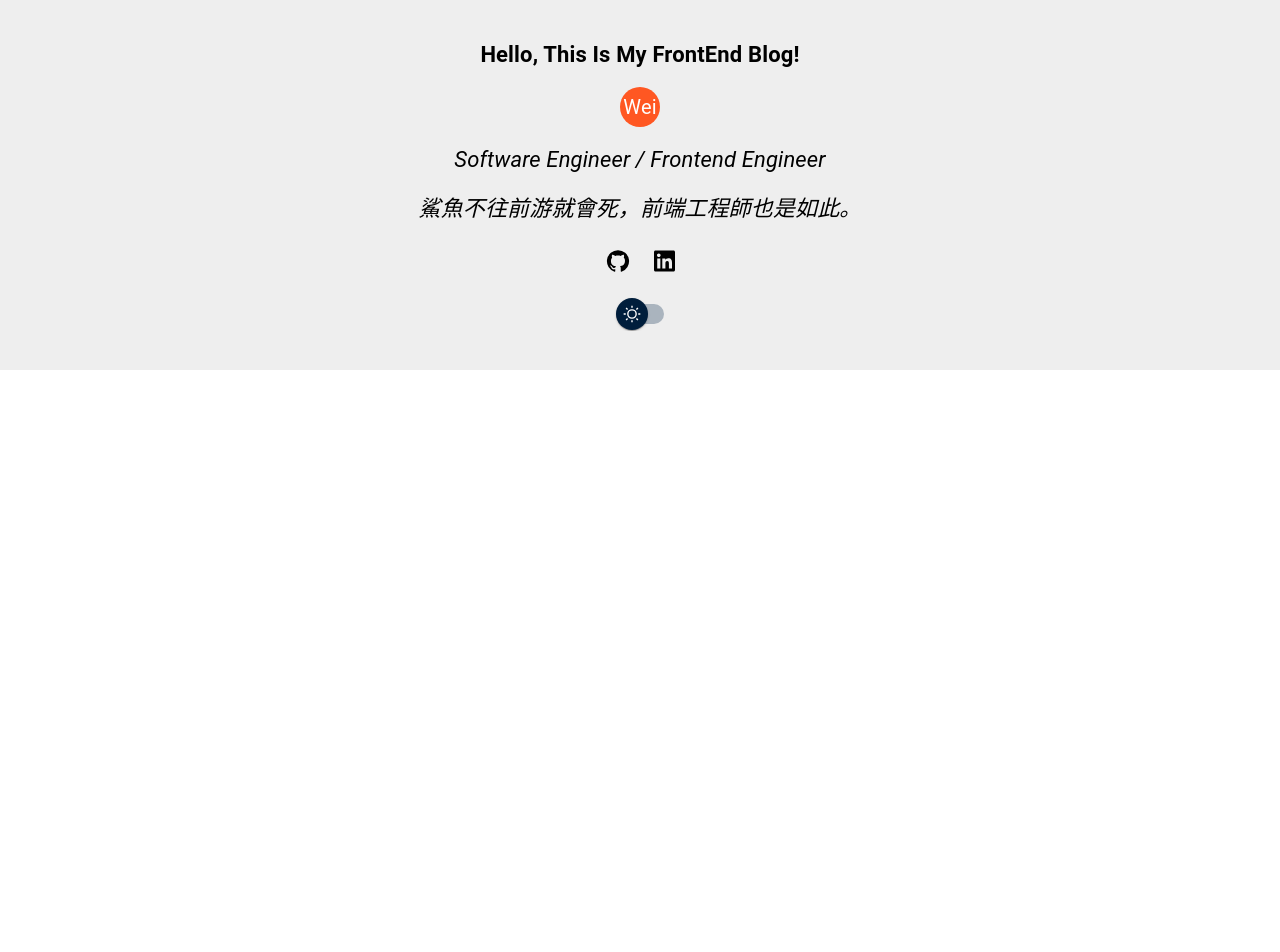
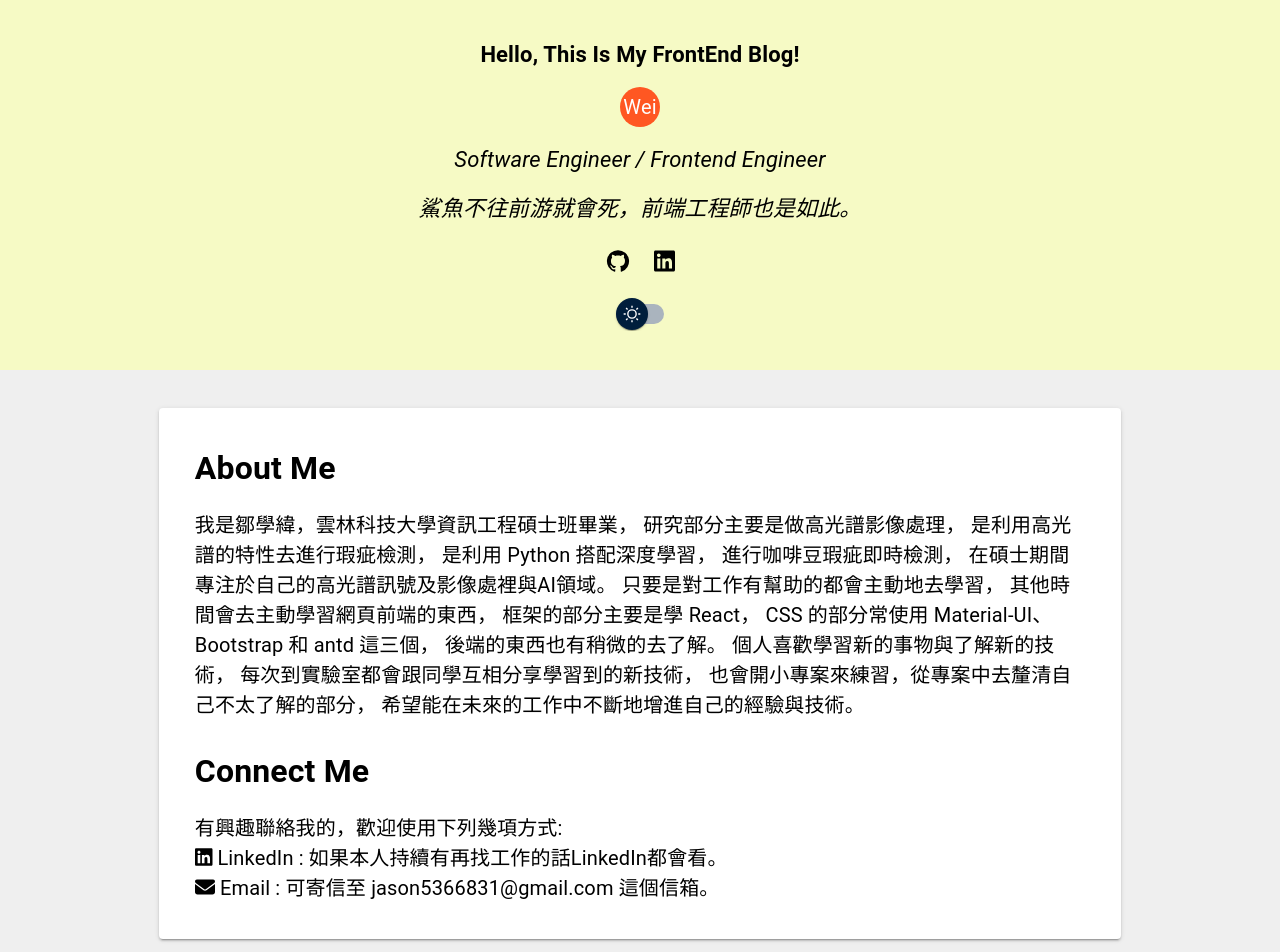
Before and after one commit to 05050554/MyBlog, a React (Create React App) app: page / in a window 1280 px wide. Shown: the top 952 px of the page. Before the commit the page ends 800 px from the top, so only its background shows below. Built offline with nearby package versions, Linux system fonts and the light colour scheme.

Commit message:
About Page.

```diff
--- a/src/App.js
+++ b/src/App.js
@@ -1,11 +1,12 @@
 import React, { useContext } from "react";
 import Introduction from "./components/Introduction/Introduction";
 import { ThemeContext } from "./GlobalTheme";
+import About from "./components/About/About";
 
 function App() {
   const { theme } = useContext(ThemeContext);
   return (
-
+    <>
       <div
         className="App"
         style={{
@@ -14,9 +15,17 @@ function App() {
         }}
       >
         <Introduction />
+      </div>
+      <div
 
+        style={{
+          color: theme.contaonForont,
+          backgroundColor: theme.containBack,
+        }}
+      >
+        <About />
       </div>
-
+    </>
   );
 }
 
--- a/src/GlobalTheme.js
+++ b/src/GlobalTheme.js
@@ -1,16 +1,17 @@
-
 import React, { useState } from "react";
 
 const themesColor = {
   light: {
     foreground: "#000000",
-    background: "#eeeeee",
-
+    background: "#f6fac5",
+    containBack: "#efefef",
+    paperColor:"white"
   },
   dark: {
     foreground: "#ffffff",
-    background: "#222222",
-
+    background: "#415a77",
+    containBack: "#6d8eb5",
+    paperColor:"#013069"
   },
 };
 
@@ -20,44 +21,43 @@ export const ThemeContext = React.createContext({
 });
 
 const themesPosition = {
-  flexCenter:{
-    display:"flex",
-    jc:"center",
-    ai:"center",
-    font:"30px",
-    padding: "5rem"
+  flexCenter: {
+    display: "flex",
+    jc: "center",
+    ai: "center",
+    font: "30px",
+    padding: "5rem",
   },
-  gridCenter:{
-    display:"grid",
-    ji:"center"
-  }
-
-}
+  gridCenter: {
+    display: "grid",
+    ji: "center",
+  },
+};
 
 export const PositionContext = React.createContext({
   positionFlexCenter: themesPosition.flexCenter,
-  positionGridCenter:themesPosition.gridCenter
-})
+  positionGridCenter: themesPosition.gridCenter,
+});
 
 const themeFontSize = {
-  size:{
-    fontH1:"32px",
-    fontH2:"26px",
-    fontH3:"22px",
-    fontH4:"20px",
-    fontH5:"14px",
-    fontH6:"10px",
+  size: {
+    fontH1: "32px",
+    fontH2: "26px",
+    fontH3: "22px",
+    fontH4: "20px",
+    fontH5: "14px",
+    fontH6: "10px",
   },
-  style:{
+  style: {
     italic: "italic",
-    bold : "bold",
-  }
-}
+    bold: "bold",
+  },
+};
 
 export const FontSizeContext = React.createContext({
   fontSizeK: themeFontSize.size,
   fontStyle: themeFontSize.style,
-})
+});
 
 const GlobalTheme = ({ children }) => {
   const [dark, setDark] = useState(false);
@@ -69,7 +69,6 @@ const GlobalTheme = ({ children }) => {
   const defaultValue = {
     toggleTheme,
     theme,
-
   };
   return (
     <ThemeContext.Provider value={defaultValue}>
--- /dev/null
+++ b/src/components/About/About.js
@@ -0,0 +1,58 @@
+import React, { useContext } from "react";
+import AboutIntroduction from "./AboutIntroduction";
+import Connect from "./Connect";
+import Box from "@mui/material/Box";
+import Paper from "@mui/material/Paper";
+import {
+  PositionContext,
+  FontSizeContext,
+  ThemeContext,
+} from "../../GlobalTheme";
+
+const About = () => {
+  const { positionFlexCenter } = useContext(PositionContext);
+  const { fontSizeK, fontStyle } = useContext(FontSizeContext);
+  const { theme } = useContext(ThemeContext);
+  return (
+    <Box
+      style={{
+        display: positionFlexCenter.display,
+        justifyContent: positionFlexCenter.jc,
+        alignItems: positionFlexCenter.ai,
+        padding: "3%",
+      }}
+    >
+      <Paper
+        elevation={2}
+        style={{
+          fontSize: fontSizeK.fontH1,
+
+          width: "80%",
+          padding: "3%",
+          color: theme.foreground,
+          backgroundColor: theme.paperColor,
+        }}
+      >
+        <Box style={{ paddingBottom: "2%", fontWeight: fontStyle.bold }}>
+          {" "}
+          About Me
+        </Box>
+
+        <AboutIntroduction />
+        <Box
+          style={{
+            paddingBottom: "2%",
+            paddingTop: "3%",
+            fontWeight: fontStyle.bold,
+          }}
+        >
+          {" "}
+          Connect Me
+        </Box>
+        <Connect />
+      </Paper>
+    </Box>
+  );
+};
+
+export default About;
--- /dev/null
+++ b/src/components/About/AboutIntroduction.js
@@ -0,0 +1,33 @@
+import React, { useContext } from "react";
+import Box from "@mui/material/Box";
+import { FontSizeContext } from "../../GlobalTheme";
+
+const AboutIntroduction = () => {
+  const { fontSizeK } = useContext(FontSizeContext);
+
+  return (
+    <Box
+      style={{
+        fontSize: fontSizeK.fontH4,
+      }}
+    >
+      我是鄒學緯，雲林科技大學資訊工程碩士班畢業，
+      研究部分主要是做高光譜影像處理，
+      是利用高光譜的特性去進行瑕疵檢測，
+      是利用 Python 搭配深度學習，
+      進行咖啡豆瑕疵即時檢測，
+      在碩士期間專注於自己的高光譜訊號及影像處裡與AI領域。
+      只要是對工作有幫助的都會主動地去學習，
+      其他時間會去主動學習網頁前端的東西，
+      框架的部分主要是學 React，
+      CSS 的部分常使用 Material-UI、Bootstrap 和 antd 這三個，
+      後端的東西也有稍微的去了解。
+      個人喜歡學習新的事物與了解新的技術，
+      每次到實驗室都會跟同學互相分享學習到的新技術，
+      也會開小專案來練習，從專案中去釐清自己不太了解的部分，
+      希望能在未來的工作中不斷地增進自己的經驗與技術。
+    </Box>
+  );
+};
+
+export default AboutIntroduction;
--- /dev/null
+++ b/src/components/About/Connect.js
@@ -0,0 +1,44 @@
+import React, { useContext } from "react";
+import Box from "@mui/material/Box";
+import { FontSizeContext, ThemeContext } from "../../GlobalTheme";
+import { FontAwesomeIcon } from "@fortawesome/react-fontawesome";
+import { faLinkedin } from "@fortawesome/free-brands-svg-icons";
+import { faEnvelope } from "@fortawesome/free-solid-svg-icons";
+const Connect = () => {
+  const { fontSizeK } = useContext(FontSizeContext);
+  const { theme } = useContext(ThemeContext);
+
+  return (
+    <Box
+      style={{
+        fontSize: fontSizeK.fontH4,
+      }}
+    >
+      有興趣聯絡我的，歡迎使用下列幾項方式:
+      <br />
+      <FontAwesomeIcon icon={faLinkedin} />
+      <a
+        href="https://www.linkedin.com/in/shiue-wei-tzou-44b369242/"
+        target="_blank"
+        rel="noopener noreferrer"
+        style={{ color: theme.foreground, textDecoration: "none" }}
+      >
+        {" "}
+        LinkedIn
+      </a>
+      <span> : 如果本人持續有再找工作的話LinkedIn都會看。</span>
+      <br />
+      <FontAwesomeIcon icon={faEnvelope} />
+      <a
+        href="mailto: jason5366831@gmail.com"
+        style={{ color: theme.foreground, textDecoration: "none" }}
+      >
+        {" "}
+        Email
+      </a>
+      <span> : 可寄信至 jason5366831@gmail.com 這個信箱。</span>
+    </Box>
+  );
+};
+
+export default Connect;
--- a/src/components/Introduction/Introduction.js
+++ b/src/components/Introduction/Introduction.js
@@ -15,8 +15,7 @@ const ContainerMod = () => {
   const { positionGridCenter } = useContext(PositionContext);
   const { fontSizeK, fontStyle } = useContext(FontSizeContext);
   const muiBox = (Describe, bold, italic) => {
-    {
-    }
+
     return bold ? (
       <Box sx={{ pb: 2 }} style={{ fontWeight: fontStyle.bold }}>
         {Describe}
```
Lines whose indentation alone changed are shown as unchanged.
